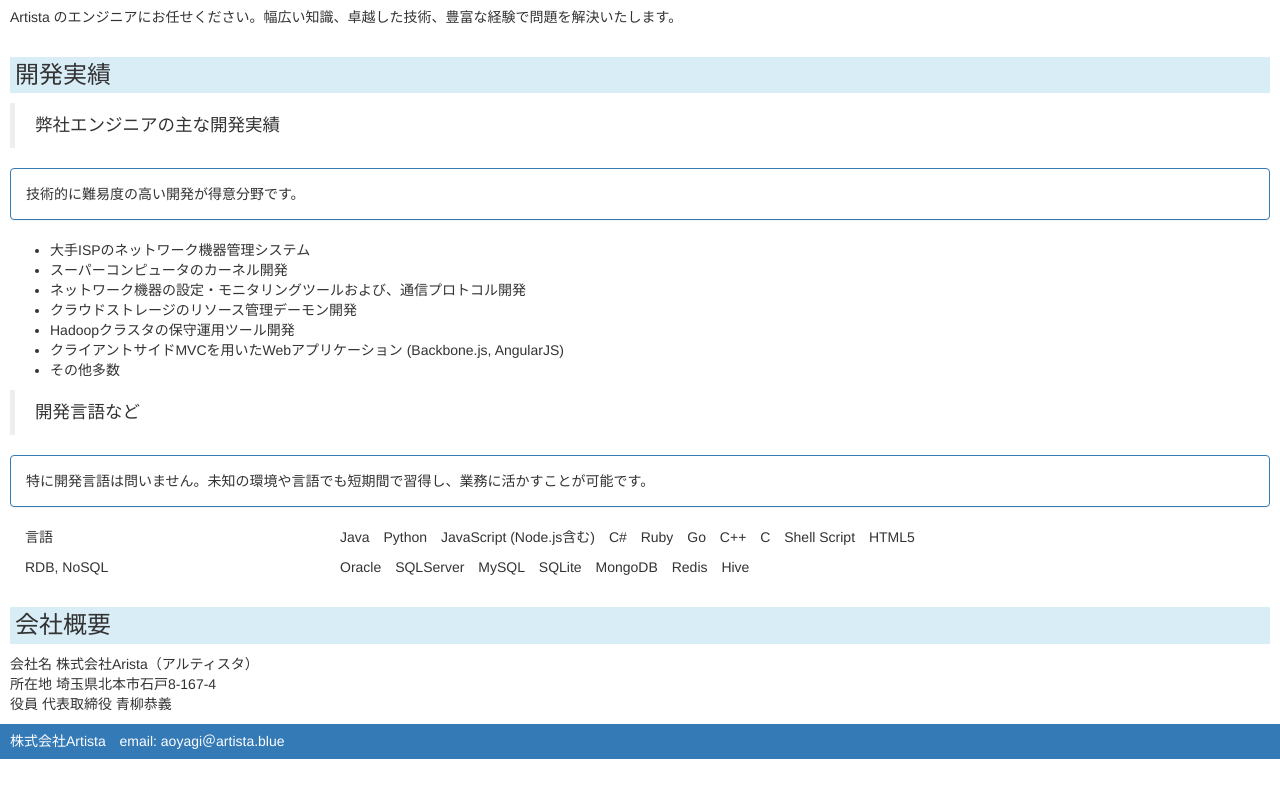
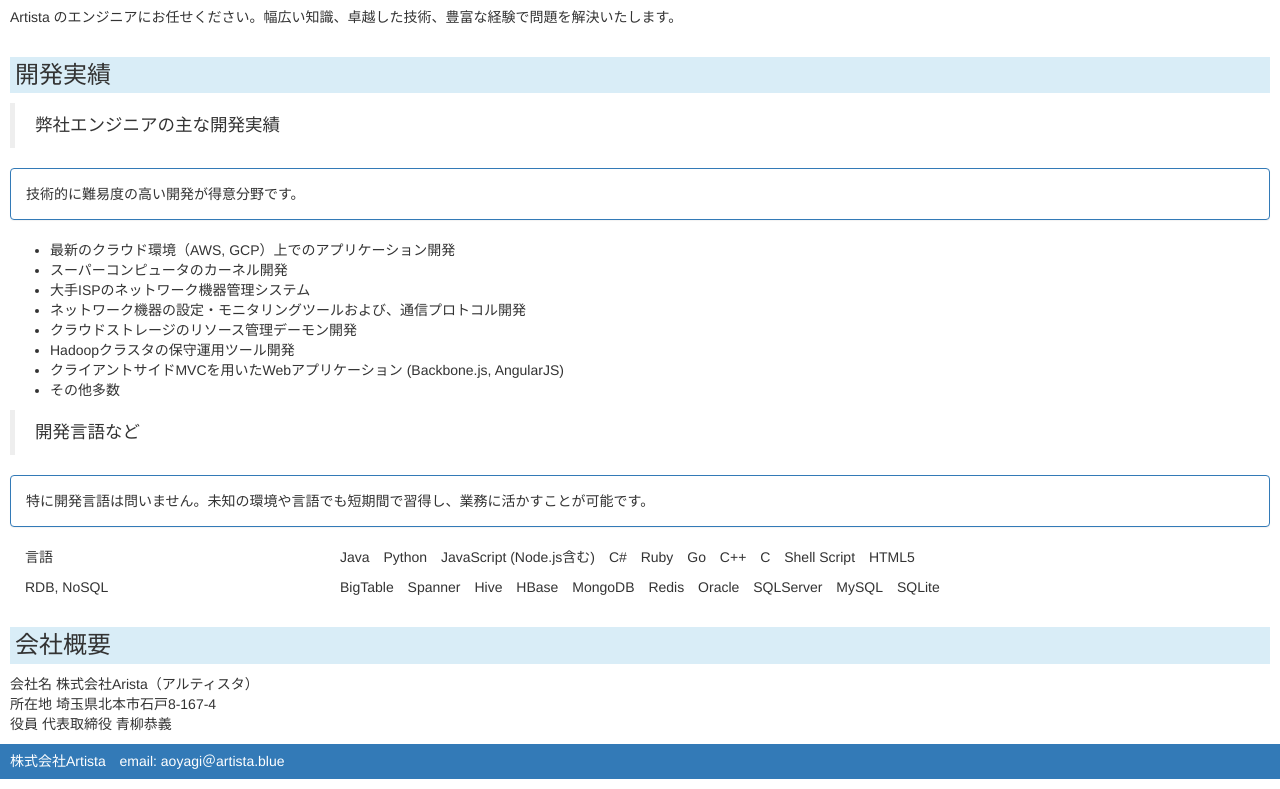
Before and after one commit to Takayoshi-Aoyagi/artista-blue, a website: page index.html in a window 1280 px wide. Shown: the part 781-1570 px from the top of the page. Drawn offline with nearby package versions, Linux system fonts and the light colour scheme.

Commit message:
update contents

```diff
--- a/index.html
+++ b/index.html
@@ -90,10 +90,13 @@
 	</div>
 
 	<ul>
-	  <li>大手ISPのネットワーク機器管理システム</li>
+	  <li>
+	    最新のクラウド環境（AWS, GCP）上でのアプリケーション開発
+	  </li>
 	  <li>
 	    スーパーコンピュータのカーネル開発
 	  </li>
+	  <li>大手ISPのネットワーク機器管理システム</li>
 	  <li>
 	    ネットワーク機器の設定・モニタリングツールおよび、通信プロトコル開発
 	  </li>
@@ -142,13 +145,16 @@
 	    <span class="col-xs-3">RDB, NoSQL</span>
 	    <span class="col-xs-9">
 	      <ul class="list-inline">
+		<li>BigTable</li>
+		<li>Spanner</li>
+		<li>Hive</li>
+		<li>HBase</li>
+		<li>MongoDB</li>
+		<li>Redis</li>
 		<li>Oracle</li>
 		<li>SQLServer</li>
 		<li>MySQL</li>
 		<li>SQLite</li>
-		<li>MongoDB</li>
-		<li>Redis</li>
-		<li>Hive</li>
 	    </span>
 	  </div>
 	</div>
```
